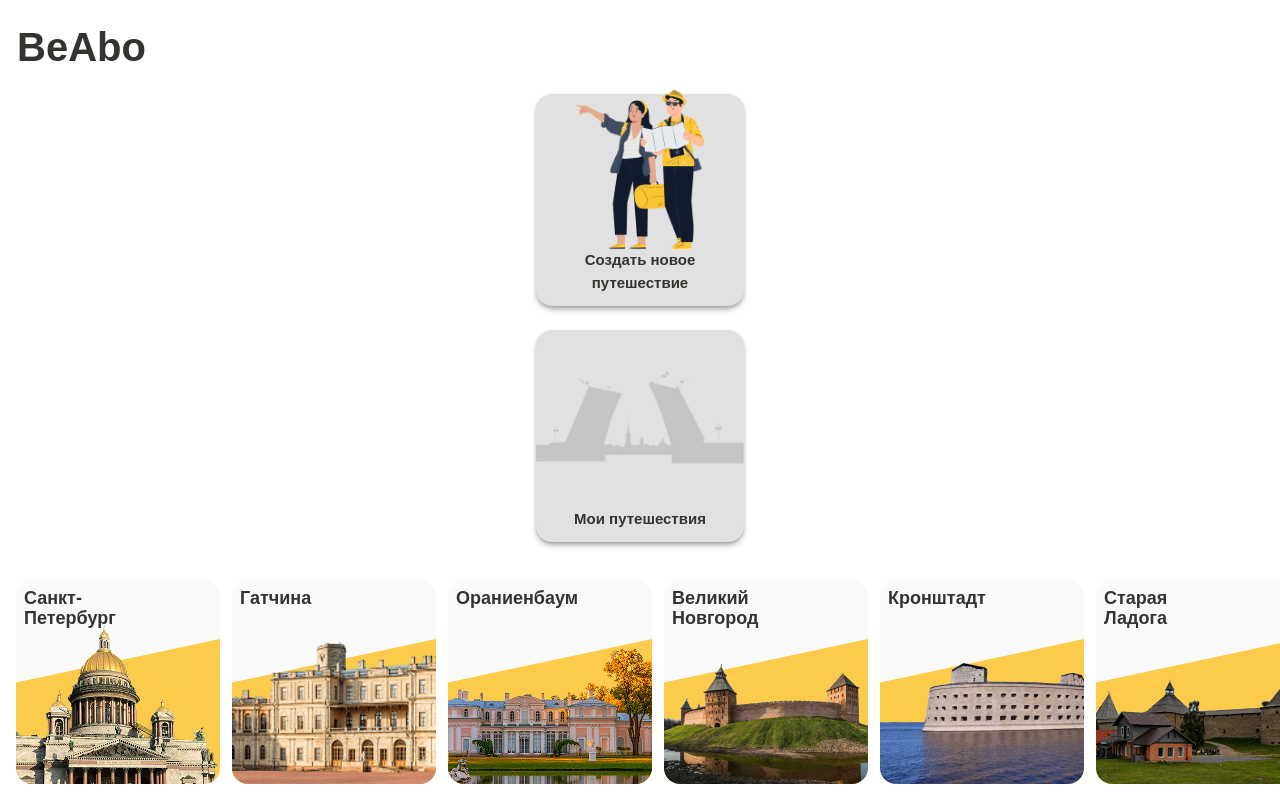
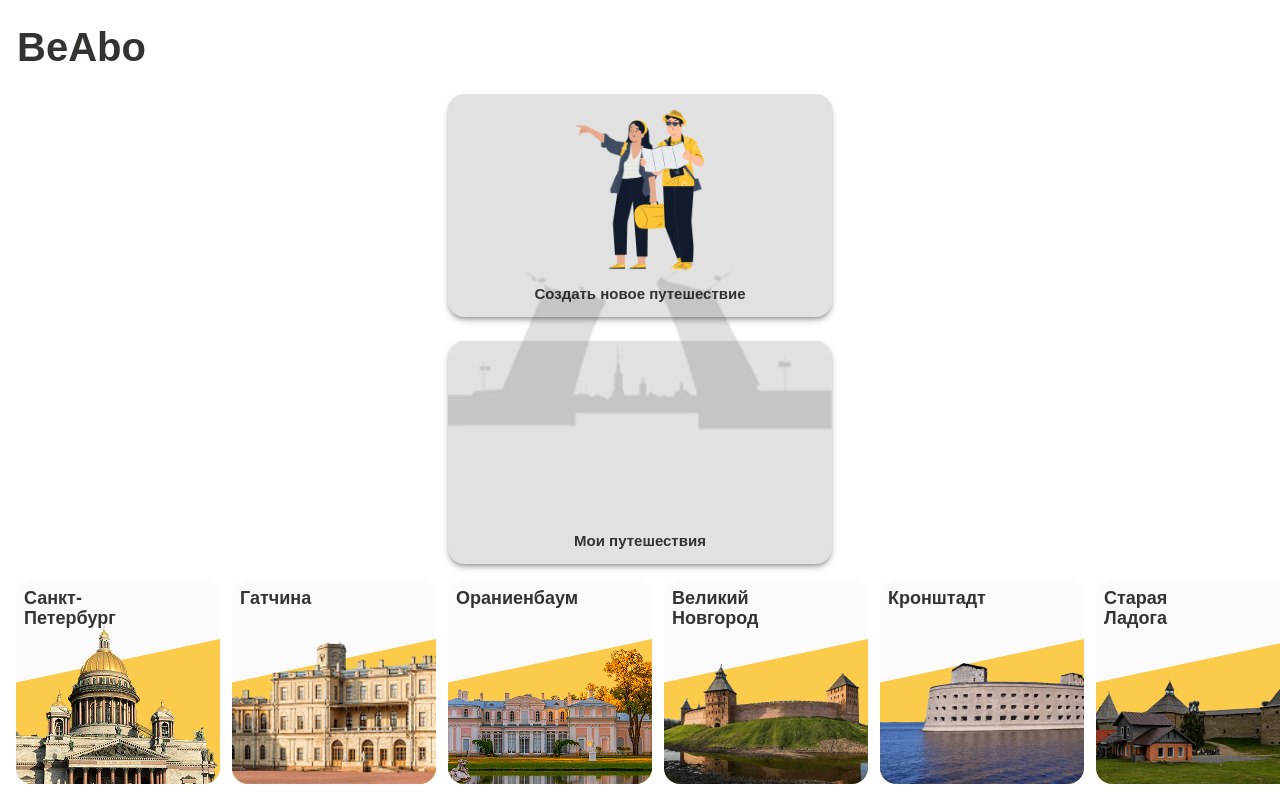
Before and after one commit to Nexxxit/beAbo, a React (Vite) app: page /app/home in a window 1280 px wide. Built offline with nearby package versions, Linux system fonts and the light colour scheme.

Commit message:
feat: update button size in home page

```diff
--- a/src/components/features/Header.jsx
+++ b/src/components/features/Header.jsx
@@ -1,12 +1,13 @@
 import {useSurvey} from "../../contexts/SurveyProvider.jsx";
 import backIcon from "../../assets/images/backIcon.png";
-import {useLocation} from "react-router";
+import {useLocation, useNavigate} from "react-router";
 import {useEffect, useState} from "react";
 
 
 export function Header({className}) {
     const {surveyState, setSurveyState} = useSurvey();
     const location = useLocation();
+    const navigate = useNavigate();
     const [isHomePage, setHomePage] = useState(false);
 
     useEffect(() => {
@@ -25,7 +26,9 @@ export function Header({className}) {
             {surveyState.showHeader && (
                 <header className={`flex justify-between items-center p-[17px] ${className}`}>
                     {surveyState.showName
-                        ? (<p className="montserrat-extra-bold text-[40px] text-[#343330]">BeAbo</p>)
+                        ? (<p
+                            onClick={() => navigate('/app/home')}
+                            className="cursor-pointer montserrat-extra-bold text-[40px] text-[#343330]">BeAbo</p>)
                         : (<div className={'h-15'}></div>)
                     }
 
--- a/src/pages/HomePage.jsx
+++ b/src/pages/HomePage.jsx
@@ -226,17 +226,17 @@ export default function HomePage() {
                     <div className={'flex flex-col w-full'}>
 
                         <div className={'flex-grow'}>
-                            <div className={'flex flex-col items-center gap-6 w-full max-w-md mx-auto'}>
+                            <div className={'flex flex-col items-center gap-6 w-full max-w-sm md:max-h-180 md:h-full mx-auto'}>
                                 <button
                                     onClick={() => navigate('/app/chooseTravelProfile')}
-                                    className={'relative items-center justify-end bg-[#E1E1E1] rounded-2xl flex flex-col p-3 w-52 h-53 shadow-md/30 text-center montserrat-bold text-[#343330] text-[15px]'}>
-                                    <img className={'absolute w-32 h-40 -top-1'} src={createNewTravelIcon}
+                                    className={'relative items-center justify-end md:justify-between bg-[#E1E1E1] rounded-2xl flex flex-col p-3 w-52 h-53 md:flex-1 md:w-full shadow-md/30 text-center montserrat-bold text-[#343330] text-[15px]'}>
+                                    <img className={'absolute w-32 h-40 -top-1 md:relative md:my-auto'} src={createNewTravelIcon}
                                          alt={'Создать новое путешествие'}/>
                                     <p>Создать новое путешествие</p>
                                 </button>
                                 <button
                                     onClick={() => navigate('/app/myTravels')}
-                                    className={'relative items-center justify-end bg-[#E1E1E1] rounded-2xl flex flex-col p-3 w-52 h-53 shadow-md/30 text-center montserrat-bold text-[#343330] text-[15px]'}>
+                                    className={'relative items-center justify-end bg-[#E1E1E1] rounded-2xl flex flex-col p-3 w-52 h-53 md:flex-1 md:w-full shadow-md/30 text-center montserrat-bold text-[#343330] text-[15px]'}>
                                     <img className={'absolute w-full'} src={myTravelsIcon} alt={'Мои путешествия'}/>
                                     <p>Мои путешествия</p>
                                 </button>
```
